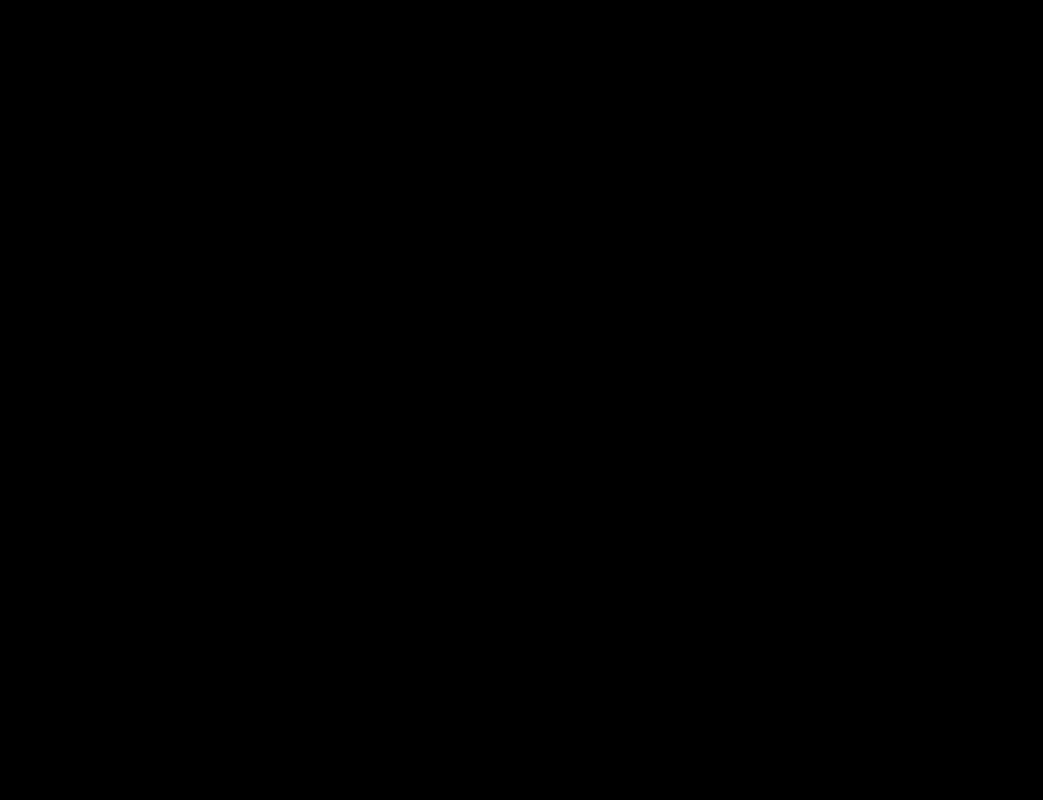
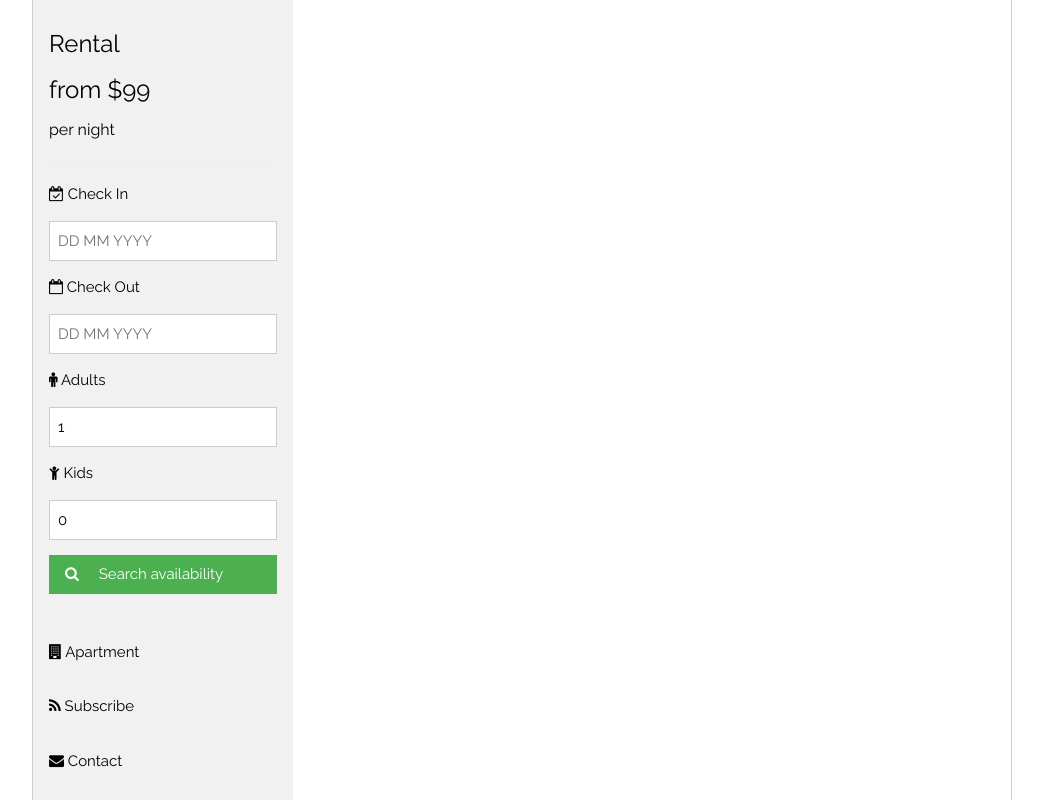
Before and after one commit to HilariousElk1660/Apartment-Rental-Template, a plain HTML site: page index.html in a window 1280 px wide. Shown: the whole page, without its empty margins (118-1161 px from the left). Drawn offline with Linux system fonts and the light colour scheme.

Commit message:
Added SideNav and HTML Sections Divided

```diff
--- a/index.html
+++ b/index.html
@@ -5,29 +5,101 @@
     <meta name="viewport" content="width=device-width, initial-scale=1.0" />
     <title>W3.CSS Template</title>
     <link rel="stylesheet" href="styles.css" />
-    <link rel="icon" href="https://www.w3schools.com/favicon.ico">
-    <link rel="stylesheet" href="https://fonts.googleapis.com/css?family=Raleway">
-    <link rel="stylesheet" href="https://cdnjs.cloudflare.com/ajax/libs/font-awesome/4.7.0/css/font-awesome.min.css" />
+    <link rel="icon" href="https://www.w3schools.com/favicon.ico" />
+    <link
+      rel="stylesheet"
+      href="https://fonts.googleapis.com/css?family=Raleway"
+    />
+    <link
+      rel="stylesheet"
+      href="https://cdnjs.cloudflare.com/ajax/libs/font-awesome/4.7.0/css/font-awesome.min.css"
+    />
   </head>
   <body>
     <!-- Side Nav -->
+
+    <nav class="nav__container">
+      <div class="nav__top__content">
+        <h3>Rental</h3>
+        <h3>from $99</h3>
+        <h6>per night</h6>
+        <hr />
+        <form>
+          <p>
+            <label><i class="fa fa-calendar-check-o"></i> Check In</label>
+          </p>
+          <input
+            class="input__border"
+            type="text"
+            placeholder="DD MM YYYY"
+            name="CheckIn"
+            required=""
+          />
+          <p>
+            <label><i class="fa fa-calendar-o"></i> Check Out</label>
+          </p>
+          <input
+            class="input__border"
+            type="text"
+            placeholder="DD MM YYYY"
+            name="CheckOut"
+            required=""
+          />
+          <p>
+            <label><i class="fa fa-male"></i> Adults</label>
+          </p>
+          <input
+            class="input__border"
+            type="number"
+            value="1"
+            name="Adults"
+            min="1"
+            max="6"
+          />
+          <p>
+            <label><i class="fa fa-child"></i> Kids</label>
+          </p>
+          <input
+            class="input__border"
+            type="number"
+            value="0"
+            name="Kids"
+            min="0"
+            max="6"
+          />
+          <p>
+            <button class="search__button" type="submit">
+              <i class="fa fa-search"></i> Search availability
+            </button>
+          </p>
+        </form>
+      </div>
+      <div class="nav__bottom__content">
+        <a href="#" class=""><i class="fa fa-building"></i> Apartment</a>
+        <a href="#" class="" onclick="openPopup()">
+          <i class="fa fa-rss"></i> Subscribe
+        </a>
+        <a href="#" class=""><i class="fa fa-envelope"></i> Contact</a>
+      </div>
+    </nav>
 
     <!-- PopUp -->
 
     <div id="popup" class="popup">
       <div class="popup__container">
         <div class="popup__content">
-          <i onclick="closePopup()" class="fa fa-remove close"></i>
+          <i onclick="" class="fa fa-remove close"></i>
           <h2 class="popup__main__heading">SUBSCRIBE</h2>
           <p class="popup__para__text">
-            Join our mailing list to receive updates on available dates and special offers.
+            Join our mailing list to receive updates on available dates and
+            special offers.
           </p>
           <p class="popup__input__p">
             <input type="text" placeholder="Enter e-mail" />
           </p>
           <button
             type="button"
-            class="fake__subscribe__button red"
+            class="fake__subscribe__button"
             onclick="closePopup()"
           >
             Subscribe
@@ -36,7 +108,27 @@
       </div>
     </div>
 
-    <main></main>
+    <div class="main">
+      <!-- Apartment Section -->
+
+      <div class="apartment__section"></div>
+
+      <!-- Gallery Section -->
+
+      <div class="gallery__section"></div>
+
+      <!-- Info Section -->
+
+      <div class="info__container"></div>
+
+      <!-- Contact Section -->
+
+      <div class="contact__section"></div>
+
+      <!-- Footer Section -->
+
+      <footer class="footer__section"></footer>
+    </div>
 
     <script src="main.js"></script>
   </body>
--- a/styles.css
+++ b/styles.css
@@ -1,18 +1,28 @@
 * {
-    margin: 0;
-    padding: 0;
   box-sizing: inherit;
-    font-family: "Raleway", Arial, Helvetica, sans-serif
+  font-family: "Raleway", Arial, Helvetica, sans-serif;
+}
+
+html {
+  box-sizing: border-box;
+  width: 100%;
+  height: 100%;
 }
 
 body,
 html {
+  font-family: Verdana, sans-serif;
+  font-size: 15px;
   line-height: 1.5;
-    box-sizing: border-box;
-    background-color: black;
+}
+
+body {
   margin: 0 auto;
-    height: auto;
+  height: 100%;
+  max-width: 980px;
   width: 100%;
+  border-right: 1px solid #ccc !important;
+  border-left: 1px solid #ccc !important;
 }
 
 /* Consistent Styles */
@@ -26,6 +36,7 @@
 /* PopUp */
 
 .popup {
+  z-index: 999;
   animation: opac 0.8s;
   padding-top: 100px;
   display: none;
@@ -39,7 +50,7 @@
   color: var(--white);
 }
 
-  .black__icon{
+.black__icon {
   color: var(--black) !important;
 }
 
@@ -104,3 +115,107 @@
   background-color: var(--green);
   color: var(--white);
 }
+
+/* Side Nav */
+
+.nav__container {
+  z-index: 3;
+  width: 260px;
+  height: 100%;
+  position: fixed !important;
+  top: 0;
+  overflow: auto;
+  color: var(--black);
+  background-color: #f1f1f1;
+}
+
+.nav__top__content {
+  padding: 16px 16px;
+  position: relative;
+}
+
+.nav__top__content h3 {
+  font-weight: 400;
+  margin: 10px 0;
+  font-size: 24px;
+}
+
+.nav__top__content h6 {
+  font-weight: 400;
+  margin: 10px 0;
+  font-size: 16px;
+}
+
+.nav__top__content hr {
+  border: 0;
+  border-top: 1px solid #eee;
+  margin: 20px 0;
+  box-sizing: content-box;
+  height: 0;
+  overflow: visible;
+}
+
+.input__border {
+  border: 1px solid #ccc;
+  display: block;
+  width: 100%;
+  padding: 8px;
+  margin: 0;
+  font: inherit;
+}
+
+.search__button {
+  font: inherit;
+  color: var(--white);
+  background-color: var(--green);
+  text-align: left;
+  vertical-align: middle;
+  width: 100%;
+  border: none;
+  margin: 0;
+  padding: 8px 16px;
+  cursor: pointer;
+  white-space: nowrap;
+}
+
+.fa-search {
+  margin-right: 16px;
+}
+
+.nav__bottom__content a {
+  width: 100%;
+  display: block;
+  padding: 16px 16px;
+  text-align: left;
+  border: none;
+  white-space: normal;
+  float: none;
+  outline: 0;
+  overflow: hidden;
+  text-decoration: none;
+  color: inherit;
+  background-color: inherit;
+  cursor: pointer;
+}
+
+/* Main */
+
+.main {
+  margin-left: 260px;
+  color: var(--black);
+  background-color: var(--white);
+}
+
+/* Apartment Section */
+
+
+/* Gallery Section */
+
+
+/* Info Section */
+
+
+/* Contact Section */
+
+
+/* Footer Section */
```
Lines whose indentation alone changed are shown as unchanged.
